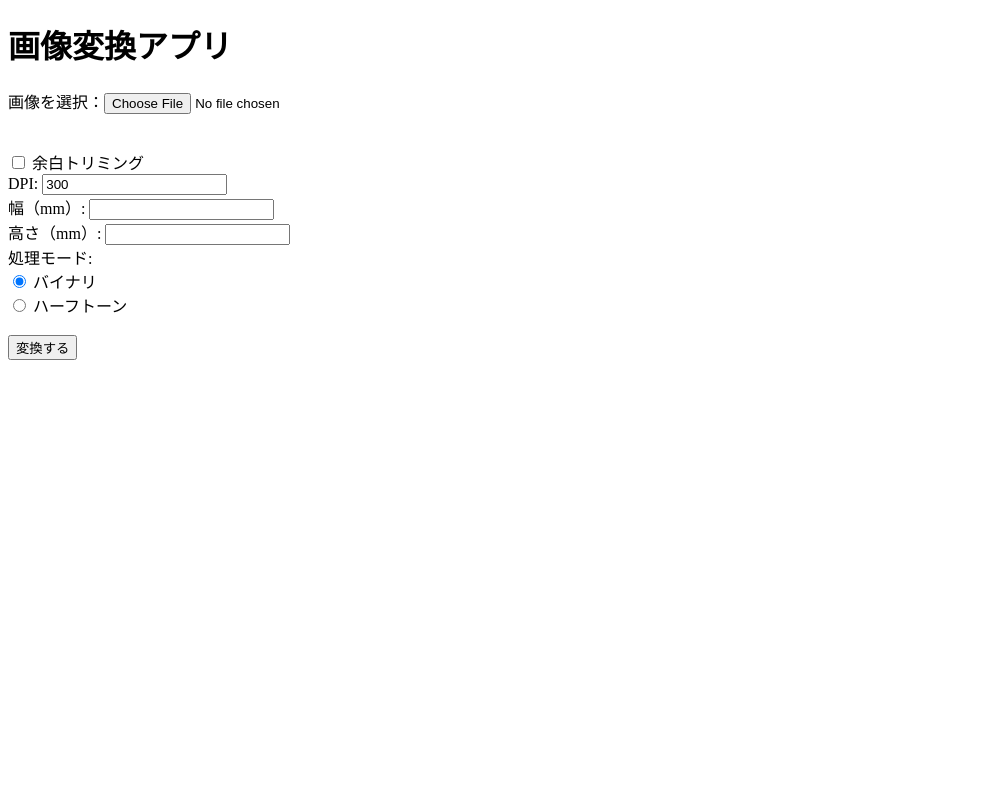
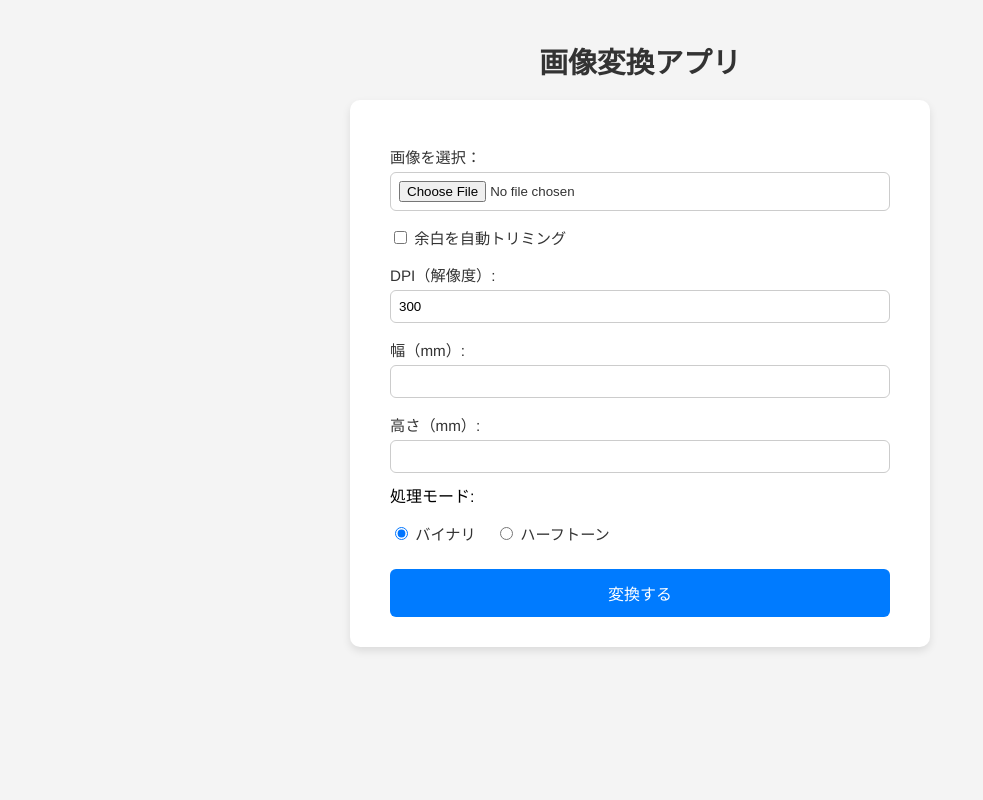
Before and after one commit to tk1068/silk_skreenapp, a Flask app: page / in a window 1280 px wide. Shown: the whole page, without its empty margins (0-983 px from the left). Run offline with Flask 3, Linux system fonts and the light colour scheme.

Commit message:
Fix layout / Update processing

```diff
--- a/templates/index.html
+++ b/templates/index.html
@@ -3,29 +3,123 @@
 <head>
     <meta charset="UTF-8">
     <title>画像変換アプリ</title>
+    <meta name="viewport" content="width=device-width, initial-scale=1">
     <style>
+        body {
+            font-family: 'Helvetica Neue', sans-serif;
+            margin: 0;
+            padding: 0;
+            background: #f4f4f4;
+            display: flex;
+            flex-direction: column;
+            align-items: center;
+            min-height: 100vh;
+        }
+
+        h1 {
+            margin-top: 40px;
+            font-size: 1.8em;
+            color: #333;
+        }
+
+        form {
+            background: #fff;
+            padding: 30px 40px;
+            border-radius: 10px;
+            box-shadow: 0 4px 8px rgba(0,0,0,0.1);
+            width: 100%;
+            max-width: 500px;
+            margin-bottom: 40px;
+        }
+
+        label {
+            display: block;
+            margin-top: 15px;
+            font-size: 0.95em;
+            color: #333;
+        }
+
+        input[type="file"],
+        input[type="number"],
+        input[type="checkbox"],
+        input[type="radio"] {
+            margin-top: 5px;
+        }
+
+        input[type="number"],
+        input[type="file"] {
+            width: 100%;
+            padding: 8px;
+            box-sizing: border-box;
+            border: 1px solid #ccc;
+            border-radius: 6px;
+        }
+
+        .radio-group {
+            margin-top: 10px;
+        }
+
+        .radio-group label {
+            display: inline-block;
+            margin-right: 15px;
+        }
+
+        button {
+            margin-top: 25px;
+            width: 100%;
+            background: #007BFF;
+            color: white;
+            padding: 12px;
+            border: none;
+            border-radius: 6px;
+            font-size: 1em;
+            cursor: pointer;
+        }
+
+        button:hover {
+            background: #0056b3;
+        }
+
         img.preview {
-            max-width: 300px;
-            max-height: 300px;
-            margin-top: 10px;
-            border: 1px solid #ccc;
+            display: block;
+            margin: 20px auto 0 auto;
+            max-width: 100%;
+            height: auto;
+            border: 1px solid #ddd;
+            border-radius: 6px;
         }
     </style>
 </head>
 <body>
     <h1>画像変換アプリ</h1>
     <form action="/convert" method="post" enctype="multipart/form-data">
-        <label>画像を選択：<input type="file" name="image" accept="image/*" onchange="previewImage(event)" required></label><br>
-        <img id="preview" class="preview" src="#" alt="プレビュー画像" style="display: none;"><br><br>
+        <label>画像を選択：
+            <input type="file" name="image" accept="image/*" onchange="previewImage(event)" required>
+        </label>
 
-        <label><input type="checkbox" name="trim"> 余白トリミング</label><br>
-        <label>DPI: <input type="number" name="dpi" value="300" required></label><br>
-        <label>幅（mm）: <input type="number" name="width" step="0.1"></label><br>
-        <label>高さ（mm）: <input type="number" name="height" step="0.1"></label><br>
+        <img id="preview" class="preview" src="#" alt="プレビュー画像" style="display: none;">
 
-        <label>処理モード:</label><br>
-        <label><input type="radio" name="mode" value="binary" checked> バイナリ</label><br>
-        <label><input type="radio" name="mode" value="halftone"> ハーフトーン</label><br><br>
+        <label>
+            <input type="checkbox" name="trim"> 余白を自動トリミング
+        </label>
+
+        <label>DPI（解像度）:
+            <input type="number" name="dpi" value="300" required>
+        </label>
+
+        <label>幅（mm）:
+            <input type="number" name="width" step="0.1">
+        </label>
+
+        <label>高さ（mm）:
+            <input type="number" name="height" step="0.1">
+        </label>
+
+        <div class="radio-group">
+            <span>処理モード:</span><br>
+            <label><input type="radio" name="mode" value="binary" checked> バイナリ</label>
+            <label><input type="radio" name="mode" value="halftone"> ハーフトーン</label>
+        </div>
 
         <button type="submit">変換する</button>
     </form>
```
